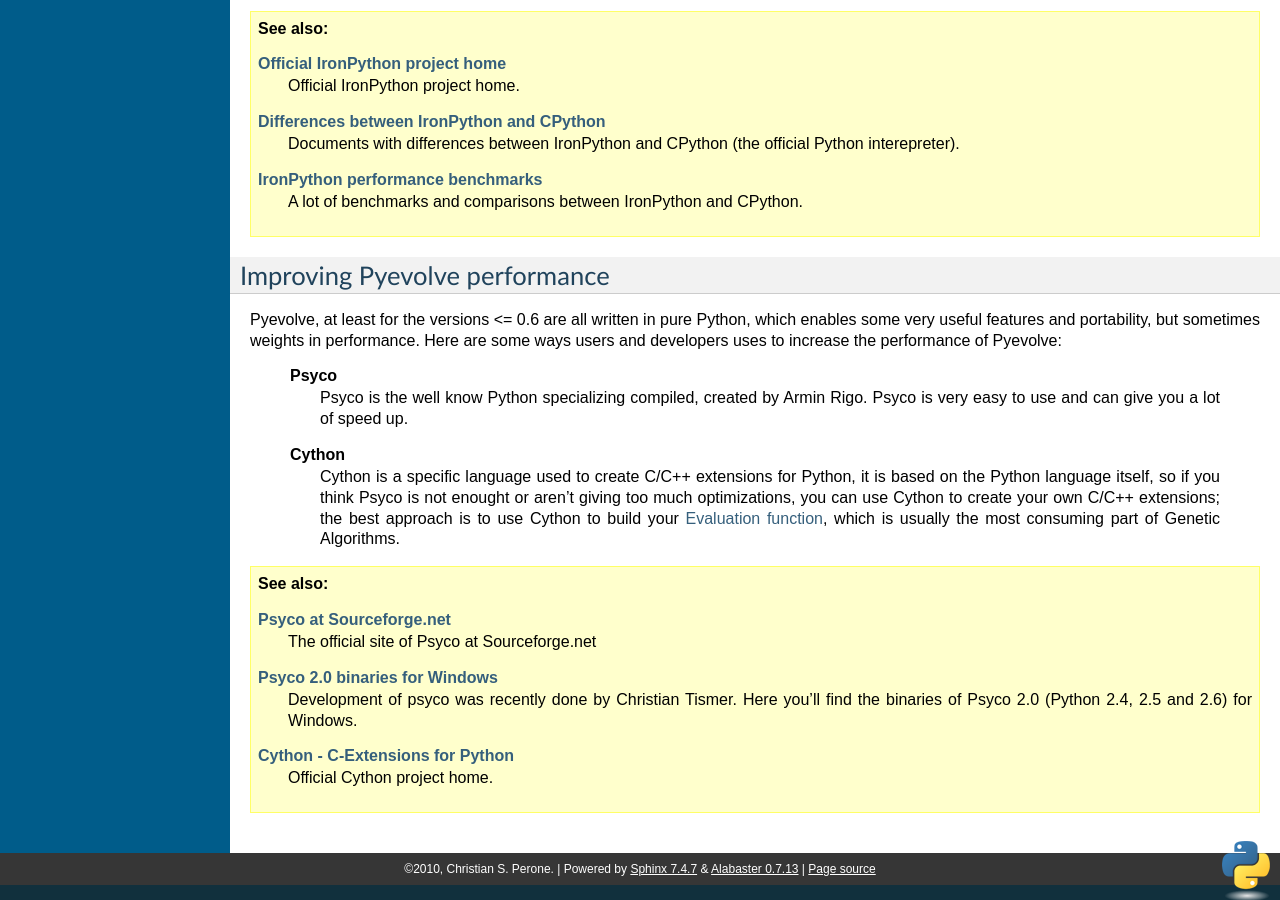
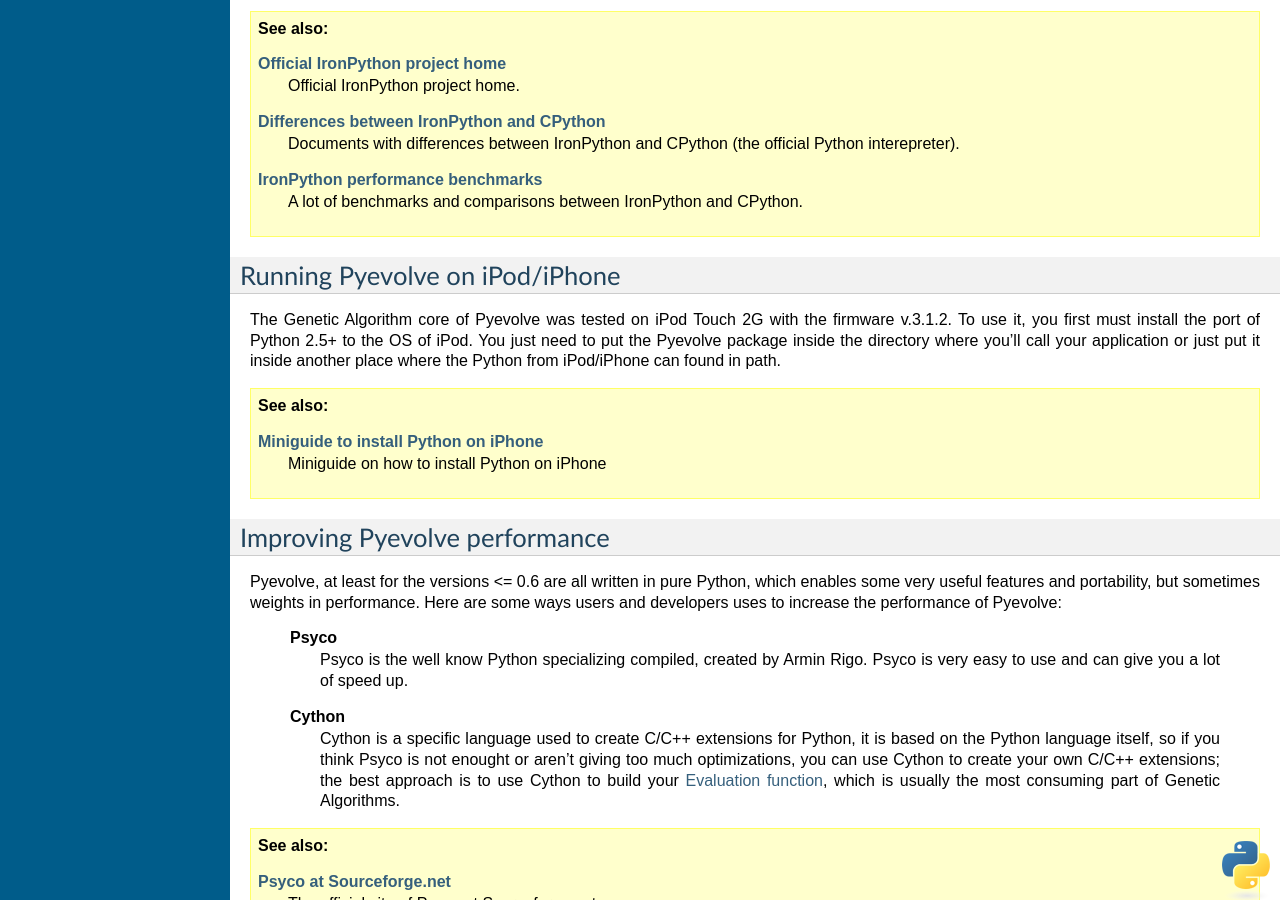
Before and after one commit to perone/Pyevolve, a Sphinx documentation site: the page built from docs/source/intro.rst, in a window 1280 px wide and 900 px high, scrolled down 8738 px. Built offline with Sphinx 7.4.7, drawn with Linux system fonts in a browser that asks for light colours; some of the changed text lies outside the part shown.

Commit message:
Added information about running Pyevolve on iPod/iPhone.

```diff
--- a/docs/source/intro.rst
+++ b/docs/source/intro.rst
@@ -463,6 +463,20 @@
       A lot of benchmarks and comparisons between IronPython and CPython.
 
 
+Running Pyevolve on iPod/iPhone
+---------------------------------------------------------------------------
+The Genetic Algorithm core of Pyevolve was tested on iPod Touch 2G with the
+firmware v.3.1.2. To use it, you first must install the port of Python 2.5+ to the
+OS of iPod. You just need to put the Pyevolve package inside the directory where
+you'll call your application or just put it inside another place where the Python
+from iPod/iPhone can found in path.
+
+.. seealso::
+
+	`Miniguide to install Python on iPhone <http://coding.derkeiler.com/Archive/Python/comp.lang.python/2008-11/msg00252.html>`_
+		Miniguide on how to install Python on iPhone
+
+
 Improving Pyevolve performance
 ---------------------------------------------------------------------------
 Pyevolve, at least for the versions <= 0.6 are all written in pure Python, which enables some
```
